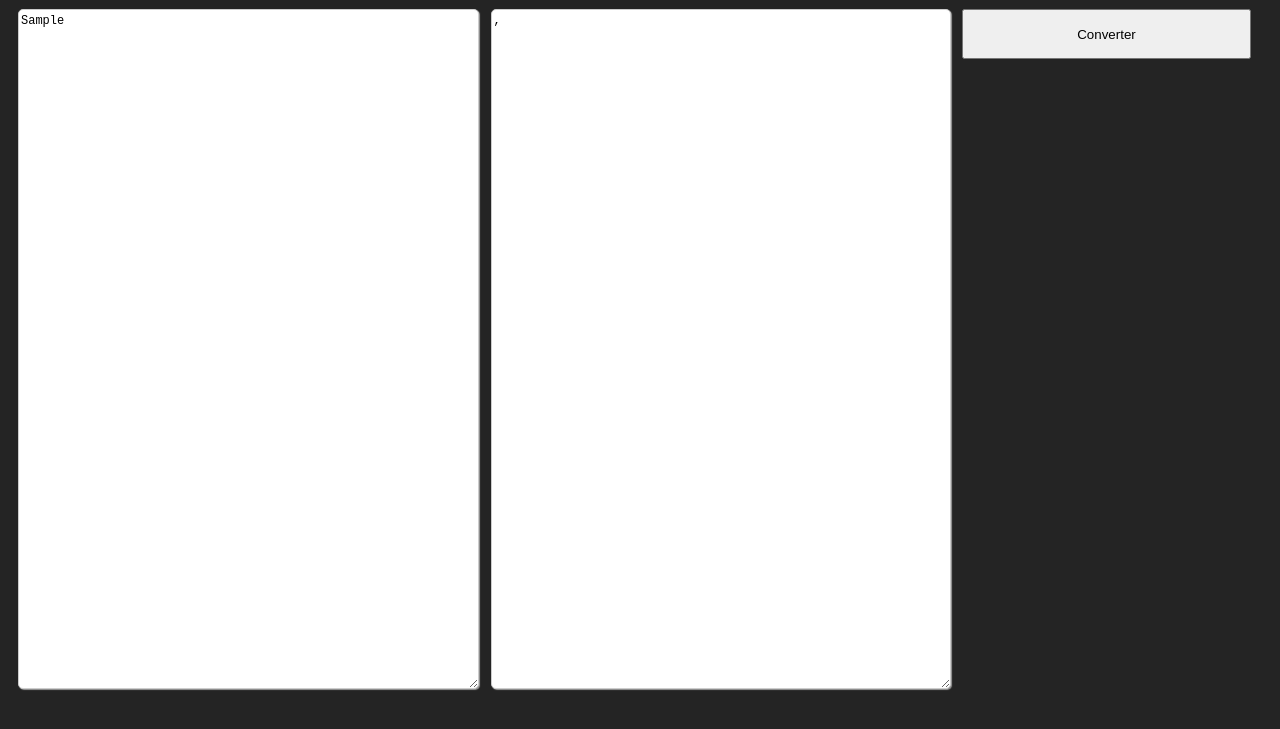
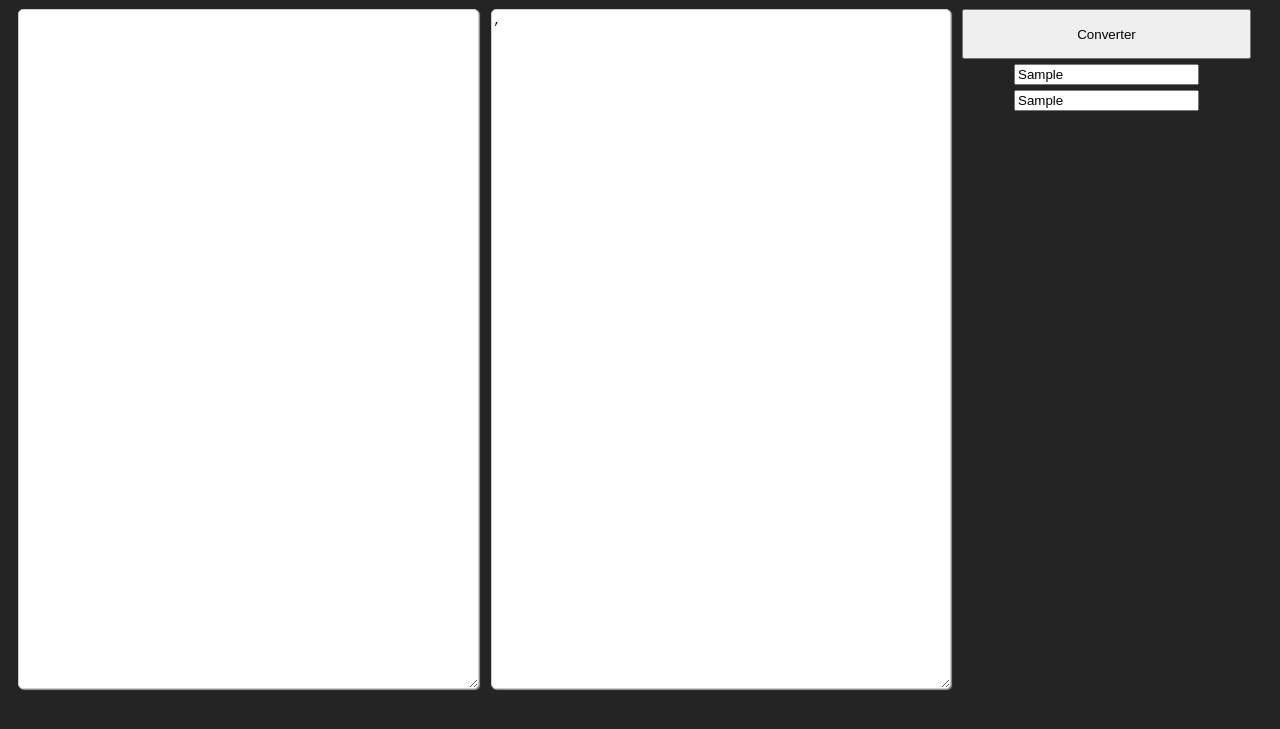
Before and after one commit to Edpow/transform-coordinates, a website built with Vite: page index.html in a window 1280 px wide. Both pictures are taken after typing "Sample", "Sample" into the empty fields and a click on the button "Converter". Shown: the part 69-798 px from the top of the page. Built offline with nearby package versions, Linux system fonts and the light colour scheme; what transform-coordinates would draw is missing.

Commit message:
Add option to change maps

```diff
--- a/index.html
+++ b/index.html
@@ -17,6 +17,8 @@
     </main>
     <aside>
         <button id="btConverter" onclick="">Converter</button>
+        <input id="fromMap" type="text">
+        <input id="toMap" type="text">
     </aside>
 </body>
 <script type="module" src="./src/main.js"></script>
--- a/src/coordinates.js
+++ b/src/coordinates.js
@@ -1,9 +1,14 @@
 import transformation  from 'transform-coordinates';
 
-export function ConvertCoordinates(line){
-    const transform  = transformation('EPSG:4326','EPSG:31981')
+export function ConvertCoordinates(line,fromMap, toMap){
+    try{
+    const transform  = transformation(fromMap,toMap)
     const result = transform.forward({x: parseFloat(line[1]), y: parseFloat(line[0])})
     console.log(result)
     const {x, y} = result
-    return ([x, y].join(","))
+    return ([x,y].join(","))
+    }
+    catch(err){
+        return ("Erro")
+    }
 }
--- a/src/main.js
+++ b/src/main.js
@@ -3,6 +3,8 @@ import { ConvertCoordinates } from './coordinates.js';
 
 const inputText = document.getElementById('inputText');
 const outputText = document.getElementById('outputText');
+const fromMap = document.getElementById('fromMap');
+const toMap = document.getElementById('toMap');
 const button = document.getElementById('btConverter');
 
 button.addEventListener("click",() => {ReadTextFromInput()})
@@ -10,7 +12,7 @@ button.addEventListener("click",() => {ReadTextFromInput()})
 function ReadTextFromInput() {
     const lines = inputText.value.split(/\r?\n/);
     const splittedLines = lines.map(splitLine);
-    const convertedLines = splittedLines.map((line) => ConvertCoordinates(line));
+    const convertedLines = splittedLines.map((line) => ConvertCoordinates(line,fromMap.value,toMap.value));
     outputText.value = convertedLines.join("\n");
 }
 
```
